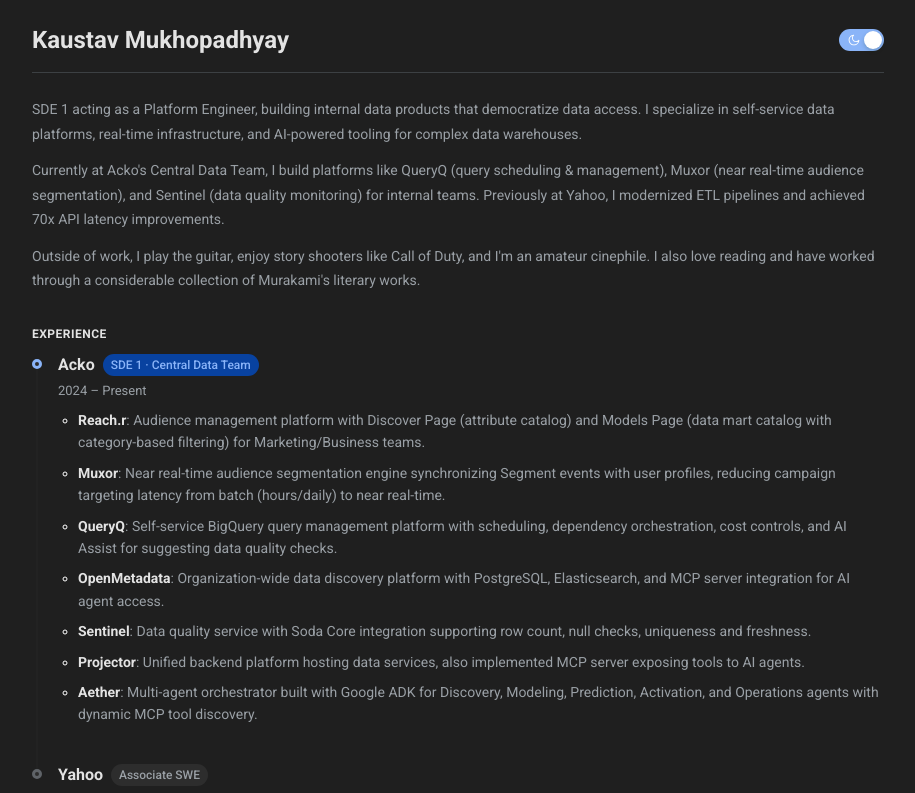
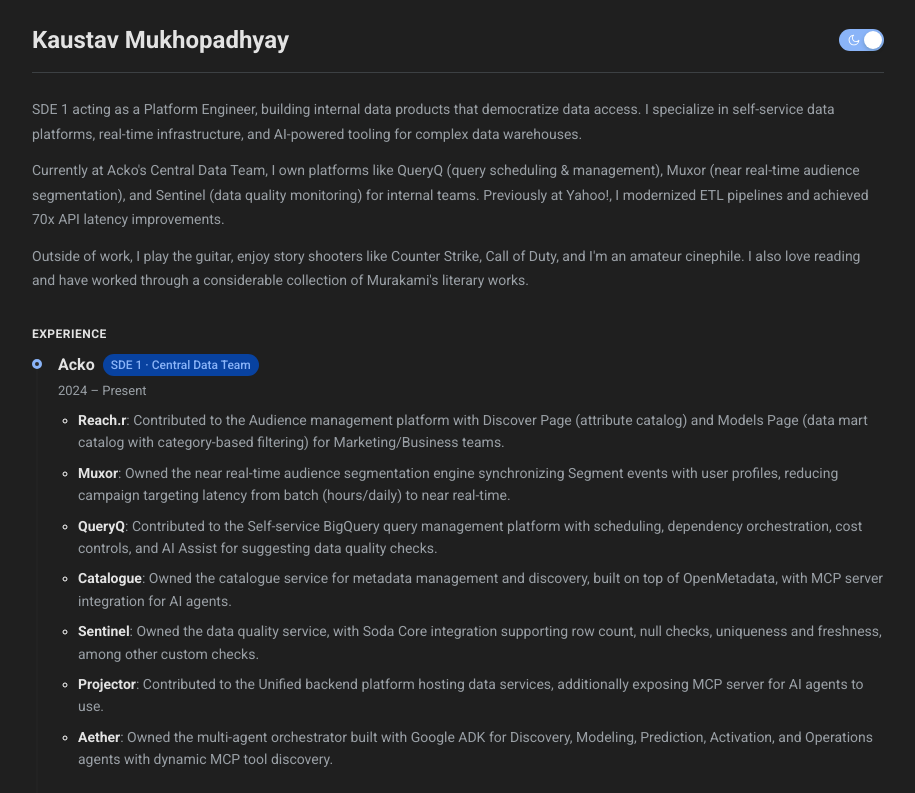
Before and after one commit to muKaustav/portfolio, a React (Vite) app: page / in a window 1280 px wide. Shown: the top 793 px of the page, without its empty margins (182-1097 px from the left). Built offline with nearby package versions, Linux system fonts and the light colour scheme; no server answers.

Commit message:
update content

```diff
--- a/src/App.tsx
+++ b/src/App.tsx
@@ -52,34 +52,77 @@
 		period: '2024 – Present',
 		isCurrent: true,
 		highlights: [
-      { project: 'Reach.r', desc: 'Audience management platform with Discover Page (attribute catalog) and Models Page (data mart catalog with category-based filtering) for Marketing/Business teams.' },
-      { project: 'Muxor', desc: 'Near real-time audience segmentation engine synchronizing Segment events with user profiles, reducing campaign targeting latency from batch (hours/daily) to near real-time.' },
-      { project: 'QueryQ', desc: 'Self-service BigQuery query management platform with scheduling, dependency orchestration, cost controls, and AI Assist for suggesting data quality checks.' },
-      { project: 'OpenMetadata', desc: 'Organization-wide data discovery platform with PostgreSQL, Elasticsearch, and MCP server integration for AI agent access.' },
-      { project: 'Sentinel', desc: 'Data quality service with Soda Core integration supporting row count, null checks, uniqueness and freshness.' },
-      { project: 'Projector', desc: 'Unified backend platform hosting data services, also implemented MCP server exposing tools to AI agents.' },
-      { project: 'Aether', desc: 'Multi-agent orchestrator built with Google ADK for Discovery, Modeling, Prediction, Activation, and Operations agents with dynamic MCP tool discovery.' },
+			{
+				project: 'Reach.r',
+				desc: 'Contributed to the Audience management platform with Discover Page (attribute catalog) and Models Page (data mart catalog with category-based filtering) for Marketing/Business teams.',
+			},
+			{
+				project: 'Muxor',
+				desc: 'Owned the near real-time audience segmentation engine synchronizing Segment events with user profiles, reducing campaign targeting latency from batch (hours/daily) to near real-time.',
+			},
+			{
+				project: 'QueryQ',
+				desc: 'Contributed to the Self-service BigQuery query management platform with scheduling, dependency orchestration, cost controls, and AI Assist for suggesting data quality checks.',
+			},
+			{
+				project: 'Catalogue',
+				desc: 'Owned the catalogue service for metadata management and discovery, built on top of OpenMetadata, with MCP server integration for AI agents.',
+			},
+			{
+				project: 'Sentinel',
+				desc: 'Owned the data quality service, with Soda Core integration supporting row count, null checks, uniqueness and freshness, among other custom checks.',
+			},
+			{
+				project: 'Projector',
+				desc: 'Contributed to the Unified backend platform hosting data services, additionally exposing MCP server for AI agents to use.',
+			},
+			{
+				project: 'Aether',
+				desc: 'Owned the multi-agent orchestrator built with Google ADK for Discovery, Modeling, Prediction, Activation, and Operations agents with dynamic MCP tool discovery.',
+			},
 		],
 	},
 	{
-    company: 'Yahoo',
+		company: 'Yahoo!',
 		role: 'Associate SWE',
 		period: 'Jan 2023 – Sep 2024',
 		isCurrent: false,
 		highlights: [
-      { desc: 'Migrated legacy ETL workflows from IBM DataStage to Apache Airflow, improving pipeline maintainability, observability, and developer velocity.' },
-      { desc: 'Built FastAPI async APIs, paired with multiple Gunicorn workers, that reduced latency from 72 seconds to 1.02 seconds (70x improvement), enabling near real-time data access.' },
-      { desc: 'Developed cloud-based monitoring infrastructure for the DSP (Ads) team, enabling proactive issue detection and faster incident response.' },
+			{
+				desc: 'Migrated legacy ETL workflows from IBM DataStage to Apache Airflow, improving pipeline maintainability, observability, and developer velocity.',
+			},
+			{
+				desc: 'Built FastAPI async APIs, paired with multiple Gunicorn workers, that reduced latency from 72 seconds to 1.02 seconds (70x improvement), enabling near real-time data access.',
+			},
+			{
+				desc: 'Developed cloud-based monitoring infrastructure for the DSP (Ads) team, enabling proactive issue detection and faster incident response.',
+			},
 		],
 	},
 ]
 
 const links = [
-  { label: 'Resume', href: 'https://drive.google.com/file/d/1AdANGwhOY-DEKzm1W6f1er-CxKYwPF0G/view?usp=sharing', text: 'KM_resume.pdf' },
-  { label: 'LinkedIn', href: 'https://www.linkedin.com/in/kaustavmukhopadhyay/', text: '@kaustavmukhopadhyay' },
+	{
+		label: 'Resume',
+		href: 'https://drive.google.com/file/d/1AdANGwhOY-DEKzm1W6f1er-CxKYwPF0G/view?usp=sharing',
+		text: 'KM_resume.pdf',
+	},
+	{
+		label: 'LinkedIn',
+		href: 'https://www.linkedin.com/in/kaustavmukhopadhyay/',
+		text: '@kaustavmukhopadhyay',
+	},
 	{ label: 'GitHub', href: 'https://github.com/muKaustav', text: '@muKaustav' },
-  { label: 'Leetcode', href: 'https://leetcode.com/muKaustav/', text: '@muKaustav' },
-  { label: 'Email', href: 'mailto:mu.kaustav@gmail.com', text: 'mu.kaustav@gmail.com' },
+	{
+		label: 'Leetcode',
+		href: 'https://leetcode.com/muKaustav/',
+		text: '@muKaustav',
+	},
+	{
+		label: 'Email',
+		href: 'mailto:mu.kaustav@gmail.com',
+		text: 'mu.kaustav@gmail.com',
+	},
 ]
 
 export default function App() {
@@ -94,7 +137,10 @@
 		localStorage.setItem('theme', isDark ? 'dark' : 'light')
 		document.body.style.background = colors.surface
 		document.body.style.transition = 'background 0.2s ease'
-    document.documentElement.style.setProperty('--bullet-color', isDark ? '#ffffff' : colors.primary)
+		document.documentElement.style.setProperty(
+			'--bullet-color',
+			isDark ? '#ffffff' : colors.primary
+		)
 	}, [isDark, colors.surface, colors.primary])
 
 	return (
@@ -122,16 +168,14 @@
 						colorPrimaryHover: colors.primary,
 					},
 				},
-      }}
-    >
+			}}>
 			<main
 				style={{
 					maxWidth: 900,
 					margin: '0 auto',
 					padding: 'clamp(16px, 5vw, 24px)',
 					minHeight: '100vh',
-        }}
-      >
+				}}>
 				{/* Header */}
 				<div
 					style={{
@@ -141,9 +185,10 @@
 						paddingBottom: 16,
 						marginBottom: 24,
 						borderBottom: `1px solid ${colors.outlineVariant}`,
-          }}
-        >
-          <Title level={3} style={{ margin: 0, color: colors.onSurface, fontWeight: 600 }}>
+					}}>
+					<Title
+						level={3}
+						style={{ margin: 0, color: colors.onSurface, fontWeight: 600 }}>
 						Kaustav Mukhopadhyay
 					</Title>
 					<Switch
@@ -156,14 +201,39 @@
 
 				{/* About */}
 				<section style={{ marginBottom: 32 }}>
-          <Paragraph style={{ color: colors.onSurfaceVariant, lineHeight: 1.75, marginBottom: 12 }}>
-            SDE 1 acting as a Platform Engineer, building internal data products that democratize data access. I specialize in self-service data platforms, real-time infrastructure, and AI-powered tooling for complex data warehouses.
+					<Paragraph
+						style={{
+							color: colors.onSurfaceVariant,
+							lineHeight: 1.75,
+							marginBottom: 12,
+						}}>
+						SDE 1 acting as a Platform Engineer, building internal data products
+						that democratize data access. I specialize in self-service data
+						platforms, real-time infrastructure, and AI-powered tooling for
+						complex data warehouses.
 					</Paragraph>
-          <Paragraph style={{ color: colors.onSurfaceVariant, lineHeight: 1.75, marginBottom: 12 }}>
-            Currently at Acko's Central Data Team, I build platforms like QueryQ (query scheduling & management), Muxor (near real-time audience segmentation), and Sentinel (data quality monitoring) for internal teams. Previously at Yahoo, I modernized ETL pipelines and achieved 70x API latency improvements.
+					<Paragraph
+						style={{
+							color: colors.onSurfaceVariant,
+							lineHeight: 1.75,
+							marginBottom: 12,
+						}}>
+						Currently at Acko's Central Data Team, I own platforms like QueryQ
+						(query scheduling & management), Muxor (near real-time audience
+						segmentation), and Sentinel (data quality monitoring) for internal
+						teams. Previously at Yahoo!, I modernized ETL pipelines and achieved
+						70x API latency improvements.
 					</Paragraph>
-          <Paragraph style={{ color: colors.onSurfaceVariant, lineHeight: 1.75, marginBottom: 0 }}>
-            Outside of work, I play the guitar, enjoy story shooters like Call of Duty, and I'm an amateur cinephile. I also love reading and have worked through a considerable collection of Murakami's literary works.
+					<Paragraph
+						style={{
+							color: colors.onSurfaceVariant,
+							lineHeight: 1.75,
+							marginBottom: 0,
+						}}>
+						Outside of work, I play the guitar, enjoy story shooters like
+						Counter Strike, Call of Duty, and I'm an amateur cinephile. I also
+						love reading and have worked through a considerable collection of
+						Murakami's literary works.
 					</Paragraph>
 				</section>
 
@@ -178,8 +248,7 @@
 							textTransform: 'uppercase',
 							letterSpacing: '0.5px',
 							marginBottom: 16,
-            }}
-          >
+						}}>
 						Experience
 					</Title>
 
@@ -189,29 +258,58 @@
 							children: (
 								<div style={{ paddingBottom: 8 }}>
 									<Space size={8} wrap style={{ marginBottom: 4 }}>
-                    <Text style={{ color: colors.onSurface, fontSize: 16, fontWeight: 600 }}>{exp.company}</Text>
+										<Text
+											style={{
+												color: colors.onSurface,
+												fontSize: 16,
+												fontWeight: 600,
+											}}>
+											{exp.company}
+										</Text>
 										<Tag
 											bordered={false}
 											style={{
 												borderRadius: 16,
 												fontSize: 12,
 												fontWeight: 500,
-                        background: exp.isCurrent ? colors.primaryContainer : colors.surfaceContainer,
-                        color: exp.isCurrent ? colors.primary : colors.onSurfaceVariant,
-                      }}
-                    >
+												background: exp.isCurrent
+													? colors.primaryContainer
+													: colors.surfaceContainer,
+												color: exp.isCurrent
+													? colors.primary
+													: colors.onSurfaceVariant,
+											}}>
 											{exp.role}
 										</Tag>
 									</Space>
-                  <div style={{ color: colors.onSurfaceVariant, fontSize: 13, marginBottom: 8, fontWeight: 400 }}>
+									<div
+										style={{
+											color: colors.onSurfaceVariant,
+											fontSize: 13,
+											marginBottom: 8,
+											fontWeight: 400,
+										}}>
 										{exp.period}
 									</div>
 									<ul style={{ margin: 0, paddingLeft: 20 }}>
 										{exp.highlights.map((h, i) => (
-                      <li key={i} style={{ marginBottom: 8, color: colors.onSurfaceVariant, fontSize: 14, lineHeight: 1.6 }}>
+											<li
+												key={i}
+												style={{
+													marginBottom: 8,
+													color: colors.onSurfaceVariant,
+													fontSize: 14,
+													lineHeight: 1.6,
+												}}>
 												{h.project ? (
 													<>
-                            <strong style={{ color: colors.onSurface, fontWeight: 600 }}>{h.project}</strong>
+														<strong
+															style={{
+																color: colors.onSurface,
+																fontWeight: 600,
+															}}>
+															{h.project}
+														</strong>
 														{': '}
 														{h.desc}
 													</>
@@ -238,16 +336,20 @@
 							textTransform: 'uppercase',
 							letterSpacing: '0.5px',
 							marginBottom: 16,
-            }}
-          >
+						}}>
 						Links
 					</Title>
 
 					<ul style={{ margin: 0, paddingLeft: 20 }}>
 						{links.map((link) => (
 							<li key={link.label} style={{ marginBottom: 8, fontSize: 14 }}>
-                <span style={{ color: colors.onSurface, fontWeight: 500 }}>{link.label}:</span>{' '}
-                <Link href={link.href} target="_blank" style={{ color: colors.primary, fontWeight: 400 }}>
+								<span style={{ color: colors.onSurface, fontWeight: 500 }}>
+									{link.label}:
+								</span>{' '}
+								<Link
+									href={link.href}
+									target="_blank"
+									style={{ color: colors.primary, fontWeight: 400 }}>
 									{link.text}
 								</Link>
 							</li>
@@ -259,7 +361,12 @@
 				<SpotifyNowPlaying colors={colors} />
 
 				{/* Footer */}
-        <footer style={{ paddingTop: 16, marginTop: 32, borderTop: `1px solid ${colors.outlineVariant}` }}>
+				<footer
+					style={{
+						paddingTop: 16,
+						marginTop: 32,
+						borderTop: `1px solid ${colors.outlineVariant}`,
+					}}>
 					<Text style={{ color: colors.onSurfaceVariant, fontSize: 12 }}>
 						© 2026 Kaustav Mukhopadhyay
 					</Text>
```
Lines whose indentation alone changed are shown as unchanged.
